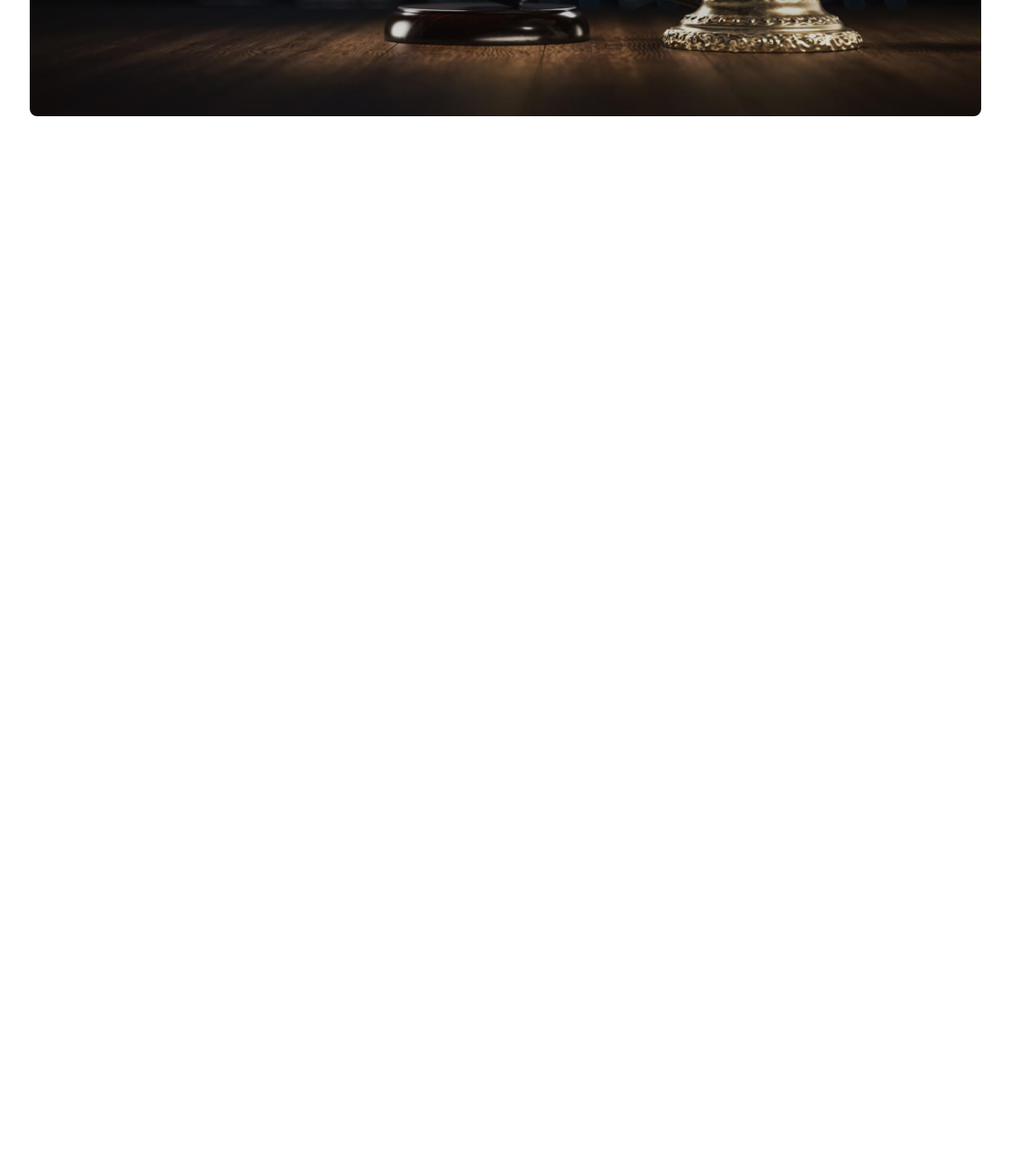
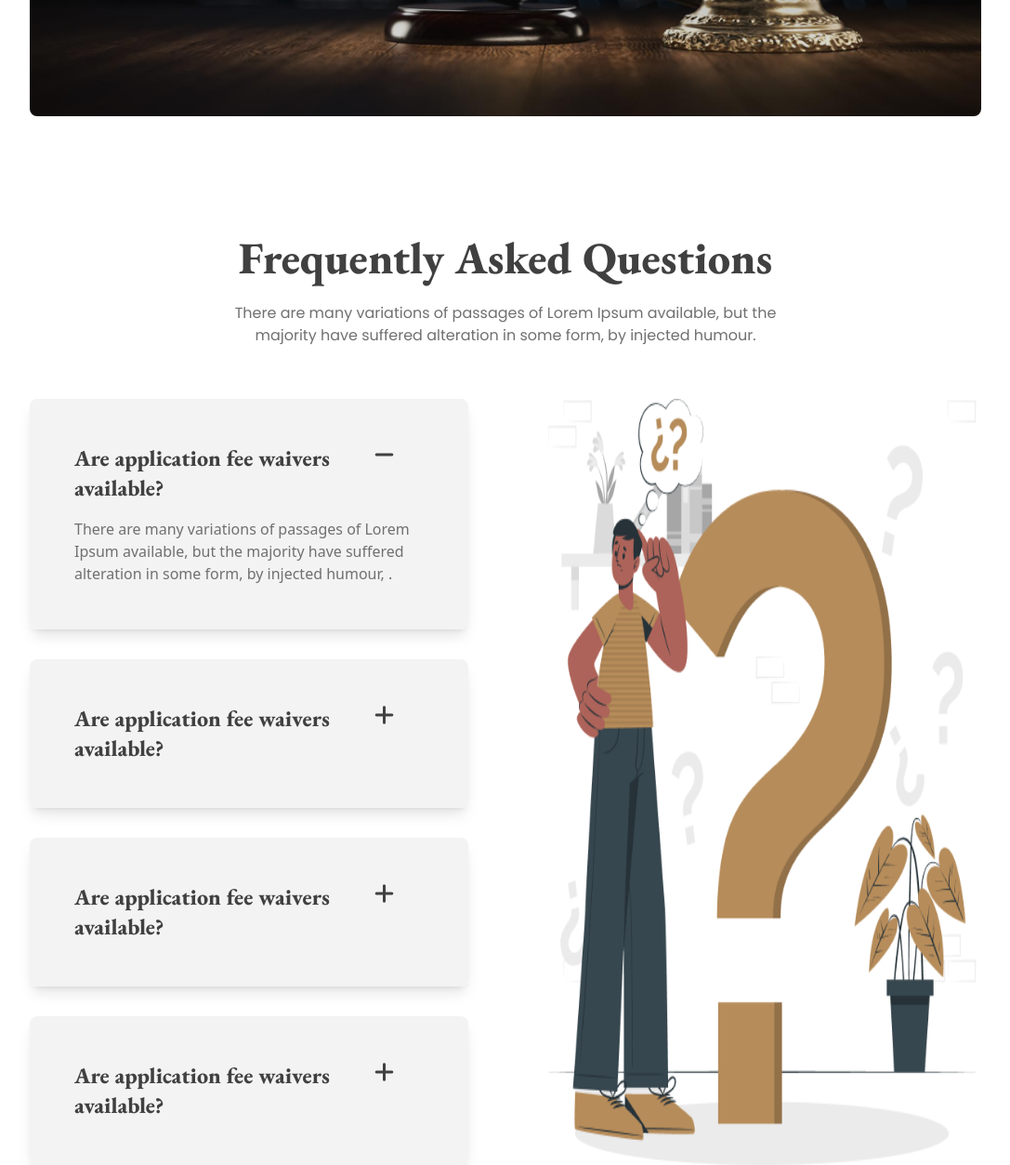
Before and after one commit to CodeWithArafat121/legal-solution-with-tailwindcss, a plain HTML site: page index.html in a window 1280 px wide. Shown: the part 2739-3992 px from the top of the page at 93% size, without its empty margins (96-1183 px from the left). Before the commit the page ends 2864 px from the top, so only its background shows below. Drawn offline with nearby package versions, Linux system fonts and the light colour scheme.

Commit message:
FAQ section complete with responsive

```diff
--- a/index.html
+++ b/index.html
@@ -135,7 +135,8 @@
                     alteration in some form, by injected humour.</p>
             </div>
 
-            <div class="carousel bg-banner bg-cover  bg-no-repeat bg-center px-1 lg:px-12 pt-24 pb-4 lg:pb-32 mt-16 rounded-lg">
+            <div
+                class="carousel bg-banner bg-cover  bg-no-repeat bg-center px-1 lg:px-12 pt-24 pb-4 lg:pb-32 mt-16 rounded-lg">
                 <div id="slide1" class=" relative ">
                     <img class="mx-auto" src="./images/Ellipse 1.png" alt="">
                     <h3 class="font-EBGaramond text-2xl text-white font-extrabold text-center mt-5">Awlad Hossain</h3>
@@ -153,6 +154,61 @@
 
             </div>
         </section>
+
+        <section class="my-container mx-auto mt-28 lg:mt-32 ">
+            <h2 class="font-EBGaramond text-2xl lg:text-5xl text-[#414040] font-extrabold  text-center">Frequently Asked
+                Questions</h2>
+            <p class="font-Poppins lg:w-3/5 mx-auto text-center text-base text-[#707070]  mt-6 font-normal ">There
+                are many variations of passages of Lorem Ipsum available, but the majority have suffered
+                alteration in some form, by injected humour.</p>
+            <div class="flex flex-col lg:flex-row justify-between pt-14 gap-20 ">
+                <div class="lg:w-1/2 space-y-8">
+                    <div class="collapse shadow-lg bg-gradient-to-r from-[#F3F3F3] to-[#F3F3F3] rounded-lg p-8">
+                        <input type="radio" name="my-accordion-1" checked="checked" />
+                        <div
+                            class="collapse-title font-EBGaramond text-2xl text-[#414040] font-extrabold flex justify-between">
+                            Are application fee waivers available? <i class="fa-solid fa-minus"></i>
+                        </div>
+                        <div class="collapse-content">
+                            <p class="text-base text-[#707070] font-normal">There are many variations of passages of Lorem Ipsum available, but the majority have suffered alteration in some form, by injected humour, . </p>
+                        </div>
+                    </div>
+                    <div class="collapse shadow-lg bg-gradient-to-r from-[#F3F3F3] to-[#F3F3F3] rounded-lg p-8">
+                        <input type="radio" name="my-accordion-1" />
+                        <div
+                            class="collapse-title font-EBGaramond text-2xl text-[#414040] font-extrabold flex justify-between">
+                            Are application fee waivers available? <i class="fa-solid fa-plus"></i>
+                        </div>
+                        <div class="collapse-content">
+                            <p>hello</p>
+                        </div>
+                    </div>
+                    <div class="collapse shadow-lg bg-gradient-to-r from-[#F3F3F3] to-[#F3F3F3] rounded-lg p-8">
+                        <input type="radio" name="my-accordion-1" />
+                        <div
+                            class="collapse-title font-EBGaramond text-2xl text-[#414040] font-extrabold flex justify-between">
+                            Are application fee waivers available? <i class="fa-solid fa-plus"></i>
+                        </div>
+                        <div class="collapse-content">
+                            <p>hello</p>
+                        </div>
+                    </div>
+                    <div class="collapse shadow-lg bg-gradient-to-r from-[#F3F3F3] to-[#F3F3F3] rounded-lg p-8">
+                        <input type="radio" name="my-accordion-1" />
+                        <div
+                            class="collapse-title font-EBGaramond text-2xl text-[#414040] font-extrabold flex justify-between">
+                            Are application fee waivers available? <i class="fa-solid fa-plus"></i>
+                        </div>
+                        <div class="collapse-content">
+                            <p>hello</p>
+                        </div>
+                    </div>
+                </div>
+                <div class="lg:w-1/2 ">
+                    <img class="h-full" src="./images/faq.png" alt="">
+                </div>
+            </div>
+        </section>
     </main>
 
     <footer>
```
